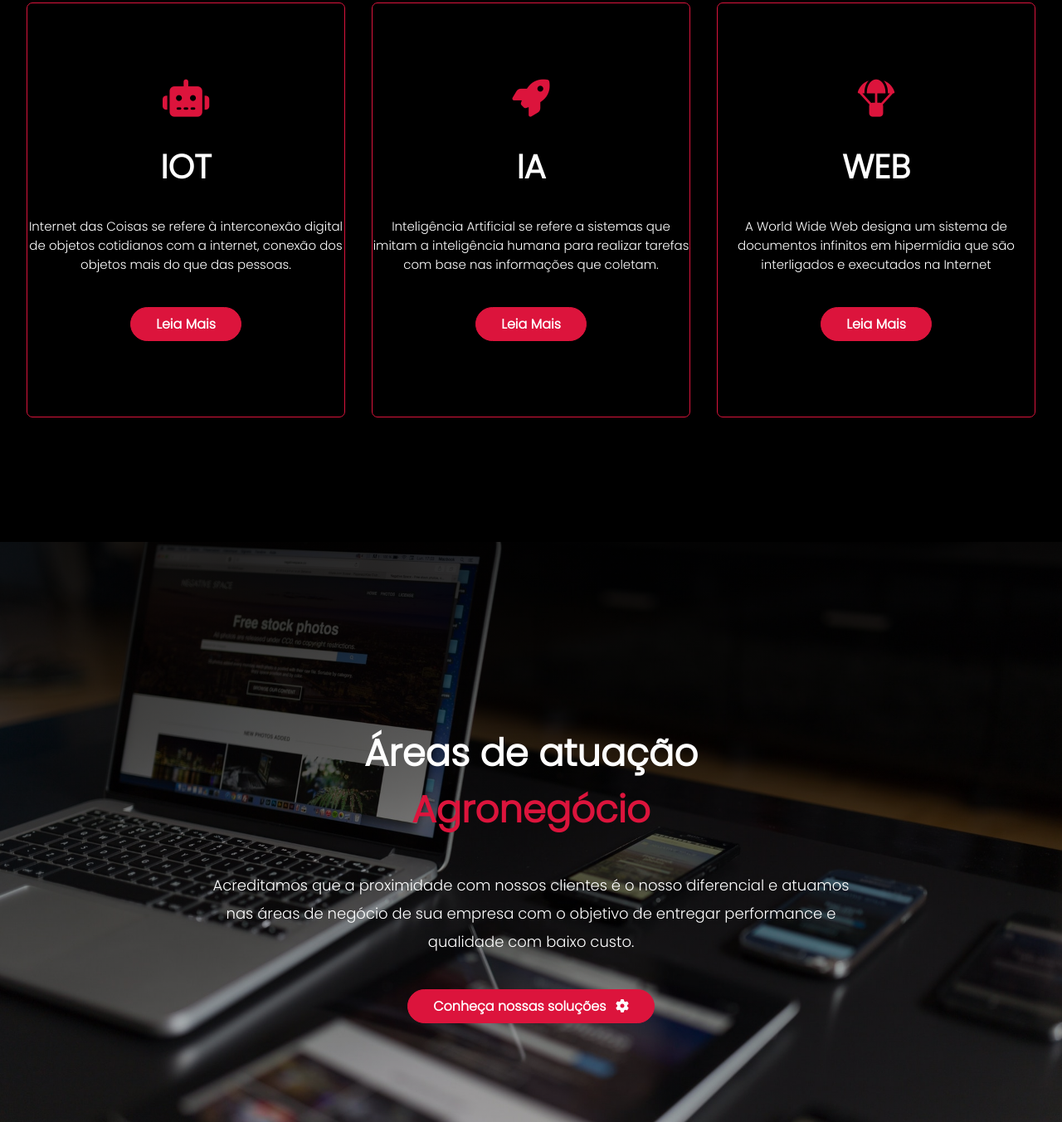
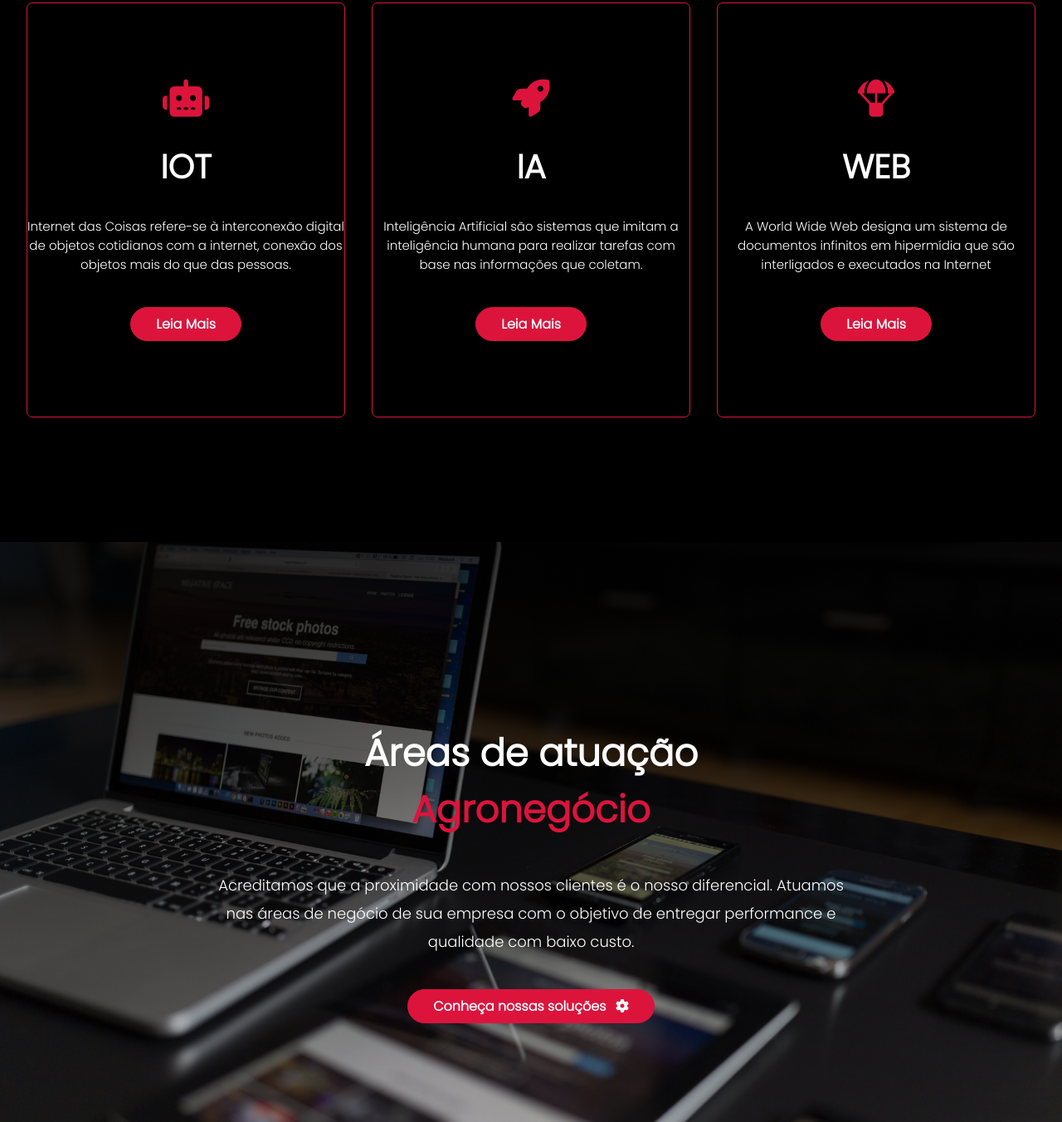
Before and after one commit to hramoz99/Projeto-XPTO, a plain HTML site: page index.html in a window 1280 px wide. Shown: the part 947-2299 px from the top of the page at 83% size. Drawn offline with Linux system fonts and the light colour scheme.

Commit message:
Update index.html

```diff
--- a/index.html
+++ b/index.html
@@ -52,7 +52,7 @@
             <i class="fa-solid fa-robot icon"></i>
             <h2 class="card-title">IOT</h2>
             <p class="card-text">
-                Internet das Coisas se refere à interconexão digital de objetos cotidianos com a internet, conexão dos objetos mais do que das pessoas.
+                Internet das Coisas refere-se à interconexão digital de objetos cotidianos com a internet, conexão dos objetos mais do que das pessoas.
             </p>
             <a href="" class="btn btn-small">Leia Mais</a>
         </div>
@@ -61,7 +61,7 @@
             <i class="fa-solid fa-rocket icon"></i>
             <h2 class="card-title">IA</h2>
             <p class="card-text">
-                 Inteligência Artificial se refere a sistemas que imitam a inteligência humana para realizar tarefas com base nas informações que coletam.
+                 Inteligência Artificial são sistemas que imitam a inteligência humana para realizar tarefas com base nas informações que coletam.
             </p>
             <a href="" class="btn btn-small">Leia Mais</a>
         </div>
@@ -88,7 +88,7 @@
             <span class="solution-span"></span>
         </h2>
         <p class="solution-text">
-            Acreditamos que a proximidade com nossos clientes é o nosso diferencial e atuamos nas áreas de negócio de sua empresa com o objetivo de entregar performance e qualidade com baixo custo.
+            Acreditamos que a proximidade com nossos clientes é o nosso diferencial. Atuamos nas áreas de negócio de sua empresa com o objetivo de entregar performance e qualidade com baixo custo.
 
         </p>
         <a href="" class="btn btn-small">Conheça nossas soluções <i class="fa-solid fa-gear gear"></i></a>
```
